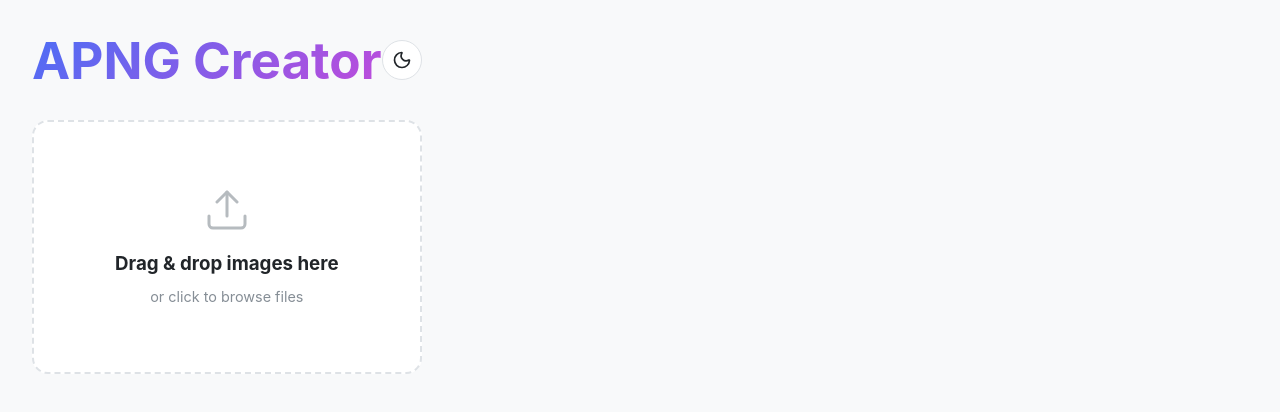
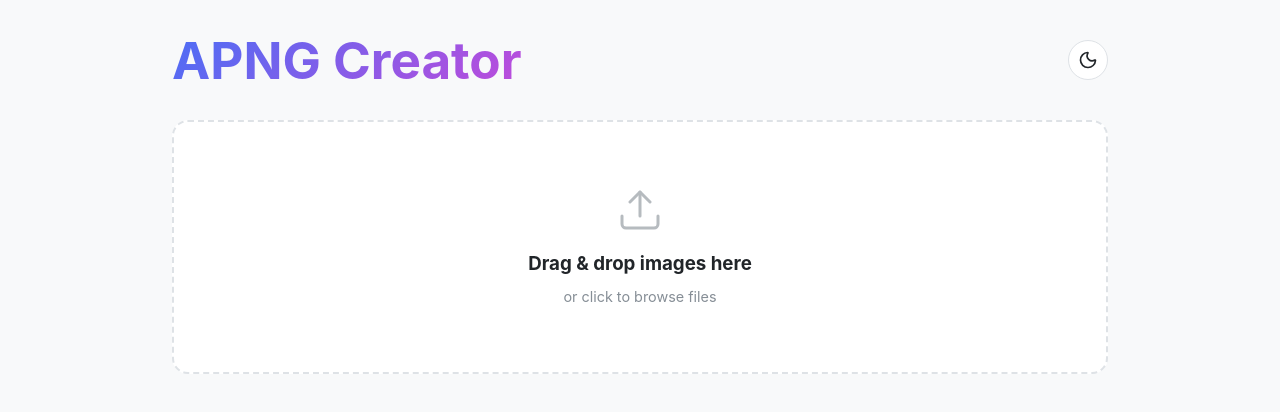
Before and after one commit to UNLINEARITY/Animated-Image-Creator, a React (Vite) app: page / in a window 1280 px wide. Shown: the top 412 px of the page. Built offline with nearby package versions, Linux system fonts and the light colour scheme.

Commit message:
fix/再次修复样式居中

```diff
--- a/src/App.css
+++ b/src/App.css
@@ -44,8 +44,6 @@ body {
   background-color: var(--bg-primary);
   color: var(--text-primary);
   transition: background-color 0.3s, color 0.3s;
-  margin: 0;
-  min-height: 100vh;
 }
 
 body.modal-open {
@@ -59,6 +57,9 @@ body.modal-open {
   padding: 2rem;
   font-family: 'Inter', system-ui, -apple-system, sans-serif;
   box-sizing: border-box;
+  display: flex;
+  flex-direction: column;
+  flex: 1;
 }
 
 /* Header & Theme Toggle */
--- a/src/index.css
+++ b/src/index.css
@@ -15,10 +15,18 @@
 
 body {
   margin: 0;
-  display: flex;
+  padding: 0;
   min-width: 320px;
   min-height: 100vh;
-  /* place-items: center;  <-- REMOVED THIS */
+  width: 100%;
+}
+
+/* Ensure the React root div takes full width */
+#root {
+  width: 100%;
+  min-height: 100vh;
+  display: flex;
+  flex-direction: column;
 }
 
 h1 {
```
Also changed, not shown: 1 other file (tests, documents, lock files or other folders).
